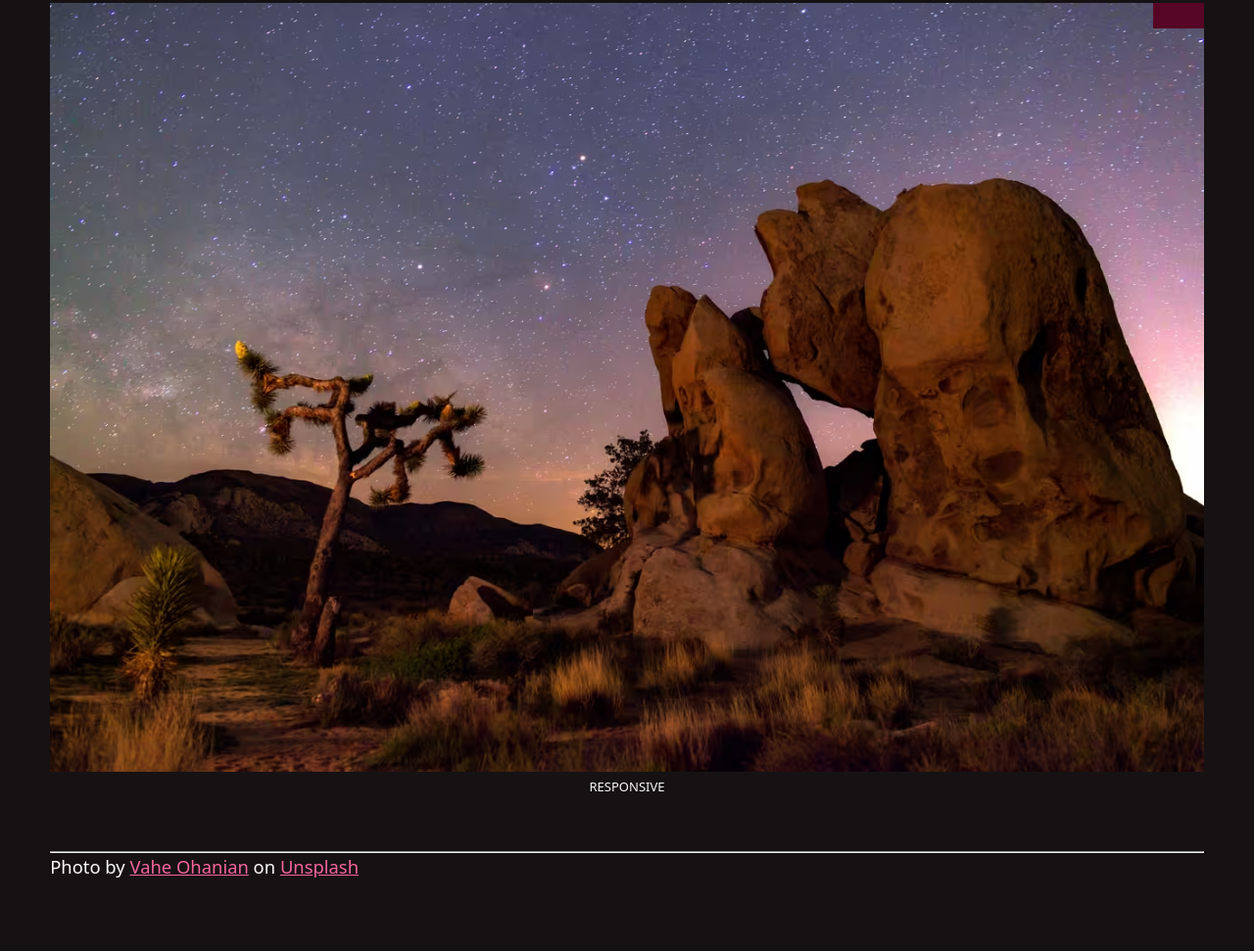
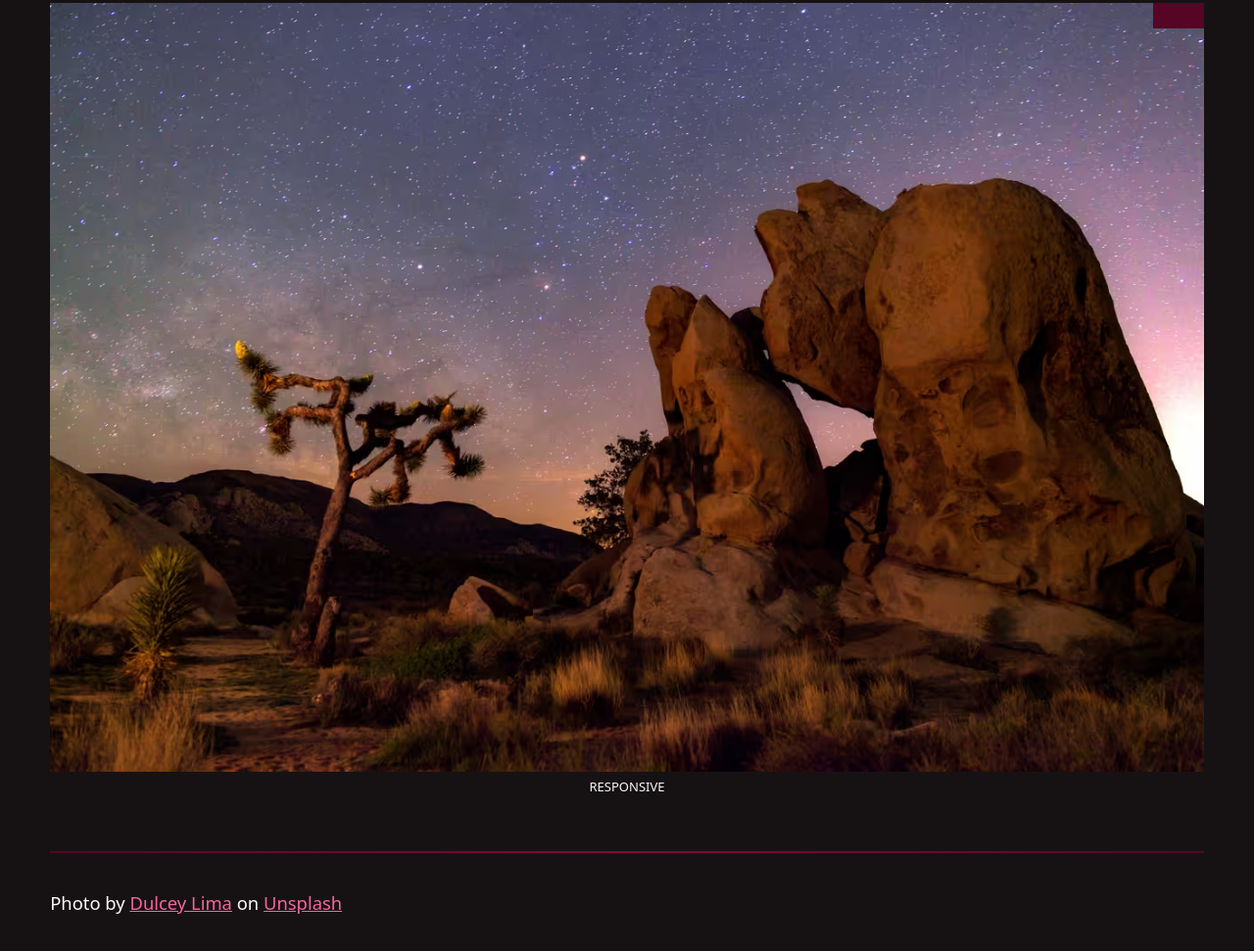
Before and after one commit to royalfig/image-optimization-test, a plain HTML site: page index.html in a window 1280 px wide. Shown: the part 3821-4792 px from the top of the page at 98% size. Before the commit the page ends 4771 px from the top, so only its background shows below. Drawn offline with Linux system fonts and the light colour scheme.

Commit message:
clean up

```diff
--- a/index.html
+++ b/index.html
@@ -103,16 +103,8 @@
 
     <hr>
     <p>
-      Photo by
-      <a
-        href="https://unsplash.com/es/@vohanian?utm_source=unsplash&utm_medium=referral&utm_content=creditCopyText"
-        >Vahe Ohanian</a
-      >
-      on
-      <a
-        href="https://unsplash.com/t/nature?utm_source=unsplash&utm_medium=referral&utm_content=creditCopyText"
-        >Unsplash</a
-      >
+      Photo by <a href="https://unsplash.com/@dulceylima?utm_source=unsplash&utm_medium=referral&utm_content=creditCopyText">Dulcey Lima</a> on <a href="https://unsplash.com/s/photos/saguaro?utm_source=unsplash&utm_medium=referral&utm_content=creditCopyText">Unsplash</a>
+
     </p>
 
     <script src="index.js"></script>
--- a/style.css
+++ b/style.css
@@ -83,3 +83,10 @@ span {
   z-index: 5;
   color: white;
 }
+
+hr {
+  margin-block: 2rem;
+  border: none;
+  height: 2px;
+  background-image: linear-gradient(to right, #570524,#860838,#570524);
+}
```
